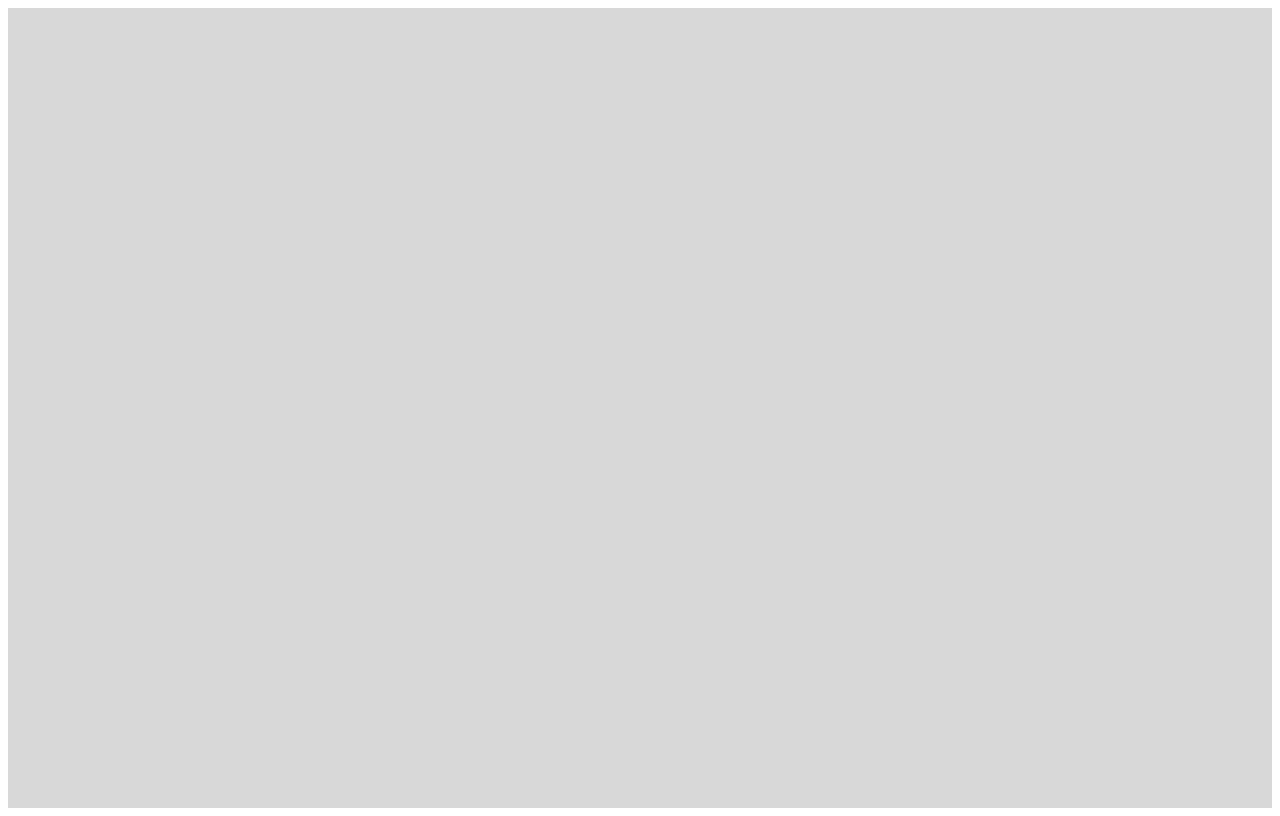
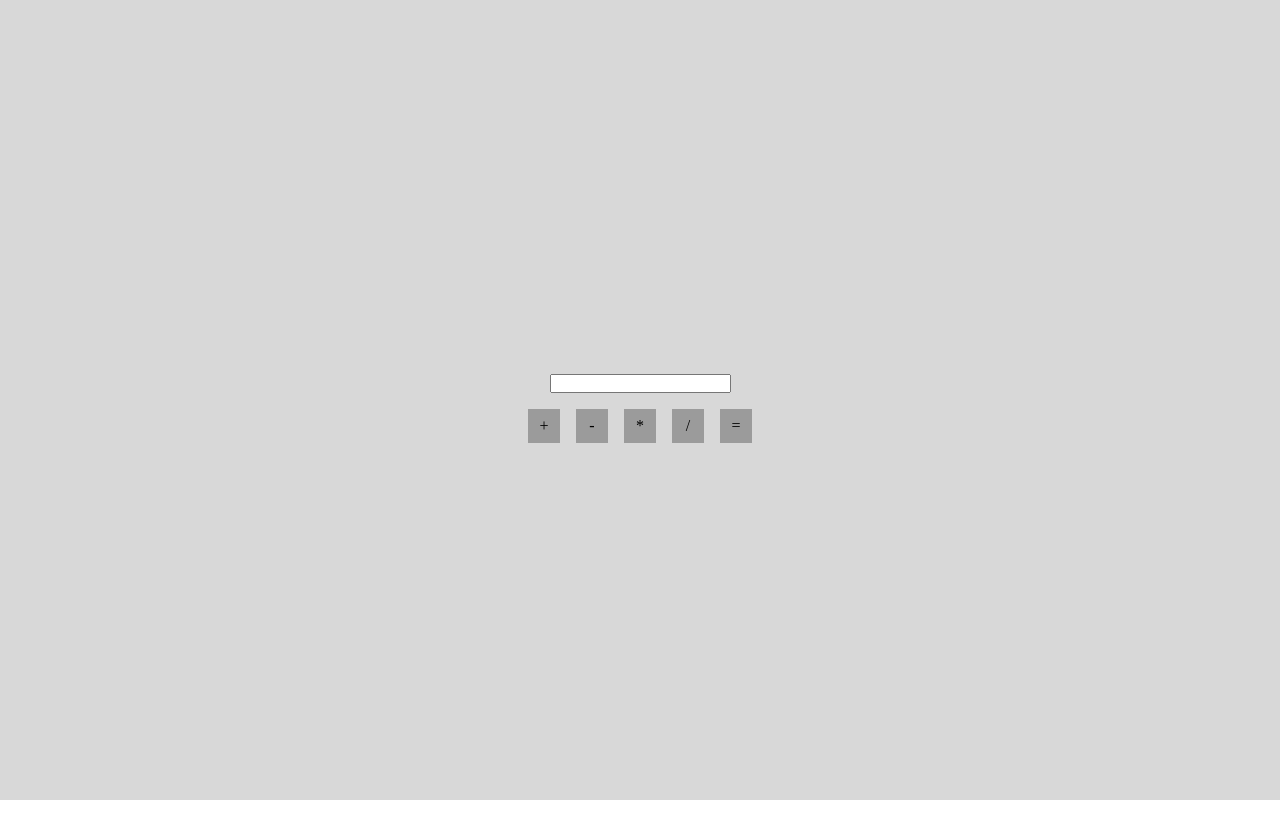
Before and after one commit to carnoldcoding/calculator, a plain HTML site: page index.html in a window 1280 px wide. Drawn offline with Linux system fonts and the light colour scheme.

Commit message:
going to redo this

```diff
--- a/app.js
+++ b/app.js
@@ -0,0 +1,4 @@
+const buttons = document.querySelectorAll('.button');
+buttons.forEach(button=>{
+
+})
--- a/index.html
+++ b/index.html
@@ -9,7 +9,15 @@
 </head>
 <body>
     <div class="container">
-
+        <div class="previous"></div>
+        <input class="text-input" type="text">
+        <div class="wrapper">
+            <div class="button">+</div>
+            <div class="button">-</div>
+            <div class="button">*</div>
+            <div class="button">/</div>
+            <div class="button">=</div>
+        </div>
     </div>
 </body>
 <script src="app.js"></script>
--- a/styles.css
+++ b/styles.css
@@ -1,4 +1,33 @@
+*{
+    margin: 0;
+    padding: 0;
+}
+
 .container{
+    display: flex;
     height: 100vh;
     background: rgb(216, 216, 216);
+    justify-content: center;
+    align-items: center;
+    flex-direction: column;
+    gap: 1rem;
 }
+
+.wrapper{
+    display: flex;
+    gap: 1rem;
+}
+
+.button{
+    padding: .5rem;
+    background:rgb(155, 155, 155);
+
+    max-width: 1rem;
+    min-width: 1rem;
+    text-align: center;
+}
+
+.button:hover{
+    cursor: pointer;
+    background:rgb(192, 192, 192);
+}
```
